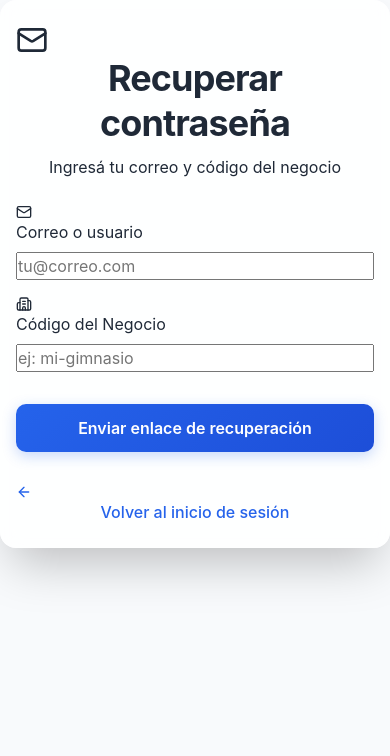
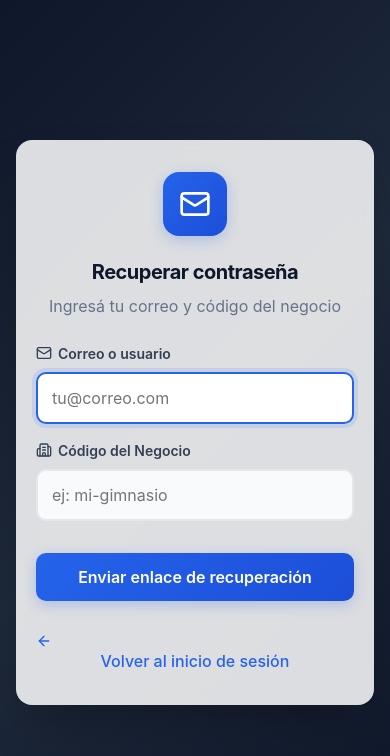
Before and after one commit to Dennis-9430/gym-management, a React (Vite) app: page /forgot-password in a window 390 px wide. Shown: the top 756 px of the page. Built offline with nearby package versions, Linux system fonts and the light colour scheme; no server answers.

Commit message:
fix: center forgot/reset password pages
- Add .login__container CSS class with flex centering
- Add label, input, error, success styles for forgot/reset pages
- Responsive padding for mobile (640px)

```diff
--- a/src/styles/login.css
+++ b/src/styles/login.css
@@ -367,6 +367,139 @@
 }
 
 /* ==========================================================================
+   FORGOT / RESET PASSWORD — contenedor centrado (login__container)
+   ========================================================================== */
+
+.login__container {
+  min-height: 100vh;
+  display: flex;
+  align-items: center;
+  justify-content: center;
+  padding: 32px;
+  background: linear-gradient(135deg, var(--color-primary) 0%, var(--color-primary-hover) 50%, var(--color-primary) 100%);
+}
+
+.login__container .login__card {
+  animation: fadeInUp 0.6s ease-out;
+}
+
+.login__container .login__header h1 {
+  font-size: var(--font-size-2xl);
+  font-weight: var(--font-weight-bold);
+  color: var(--color-primary);
+  margin: 0 0 8px;
+}
+
+.login__container .login__header p {
+  color: var(--color-text-muted);
+  margin: 0;
+  font-size: var(--font-size-base);
+}
+
+.login__container .login__logo {
+  width: 64px;
+  height: 64px;
+  background: linear-gradient(135deg, var(--color-action) 0%, var(--color-action-hover) 100%);
+  border-radius: 16px;
+  display: flex;
+  align-items: center;
+  justify-content: center;
+  margin: 0 auto 24px;
+  color: var(--color-text-inverse);
+  box-shadow: 0 4px 14px rgba(37, 99, 235, 0.25);
+}
+
+.login__container .login__field label {
+  display: flex;
+  align-items: center;
+  gap: 6px;
+  font-size: var(--font-size-sm);
+  font-weight: var(--font-weight-semibold);
+  color: var(--color-primary-light);
+}
+
+.login__container .login__field input {
+  width: 100%;
+  padding: 12px 16px;
+  border: 2px solid var(--color-border);
+  border-radius: 10px;
+  font-size: var(--font-size-base);
+  color: var(--color-primary);
+  transition: all 250ms ease;
+  background: var(--color-bg-secondary);
+  box-sizing: border-box;
+}
+
+.login__container .login__field input:hover {
+  border-color: var(--color-border-dark);
+  background: var(--color-bg-primary);
+}
+
+.login__container .login__field input:focus {
+  outline: none;
+  border-color: var(--color-action);
+  background: var(--color-bg-primary);
+  box-shadow: 0 0 0 4px rgba(59, 130, 246, 0.15);
+}
+
+.login__container .login__field input:disabled {
+  opacity: 0.7;
+  cursor: not-allowed;
+}
+
+.login__error {
+  display: flex;
+  align-items: center;
+  gap: 8px;
+  background: var(--color-danger-light);
+  border: 1px solid #fecaca;
+  color: var(--color-danger);
+  padding: 12px 16px;
+  border-radius: 10px;
+  font-size: var(--font-size-sm);
+}
+
+.login__success {
+  text-align: center;
+  display: flex;
+  flex-direction: column;
+  align-items: center;
+  gap: 12px;
+}
+
+.login__success h2 {
+  margin: 0;
+  color: var(--color-primary);
+  font-size: var(--font-size-xl);
+}
+
+.login__success p {
+  color: var(--color-text-muted);
+  margin: 0;
+  font-size: var(--font-size-sm);
+}
+
+@media (max-width: 640px) {
+  .login__container {
+    padding: 24px 16px;
+    align-items: center;
+  }
+
+  .login__container .login__card {
+    padding: 32px 20px;
+  }
+
+  .login__container .login__header h1 {
+    font-size: var(--font-size-xl);
+  }
+
+  .login__container .login__field input {
+    font-size: 16px;
+    padding: 12px 14px;
+  }
+}
+
+/* ==========================================================================
    RESPONSIVE - Mobile/Tablet Only
    ========================================================================== */
 
```
